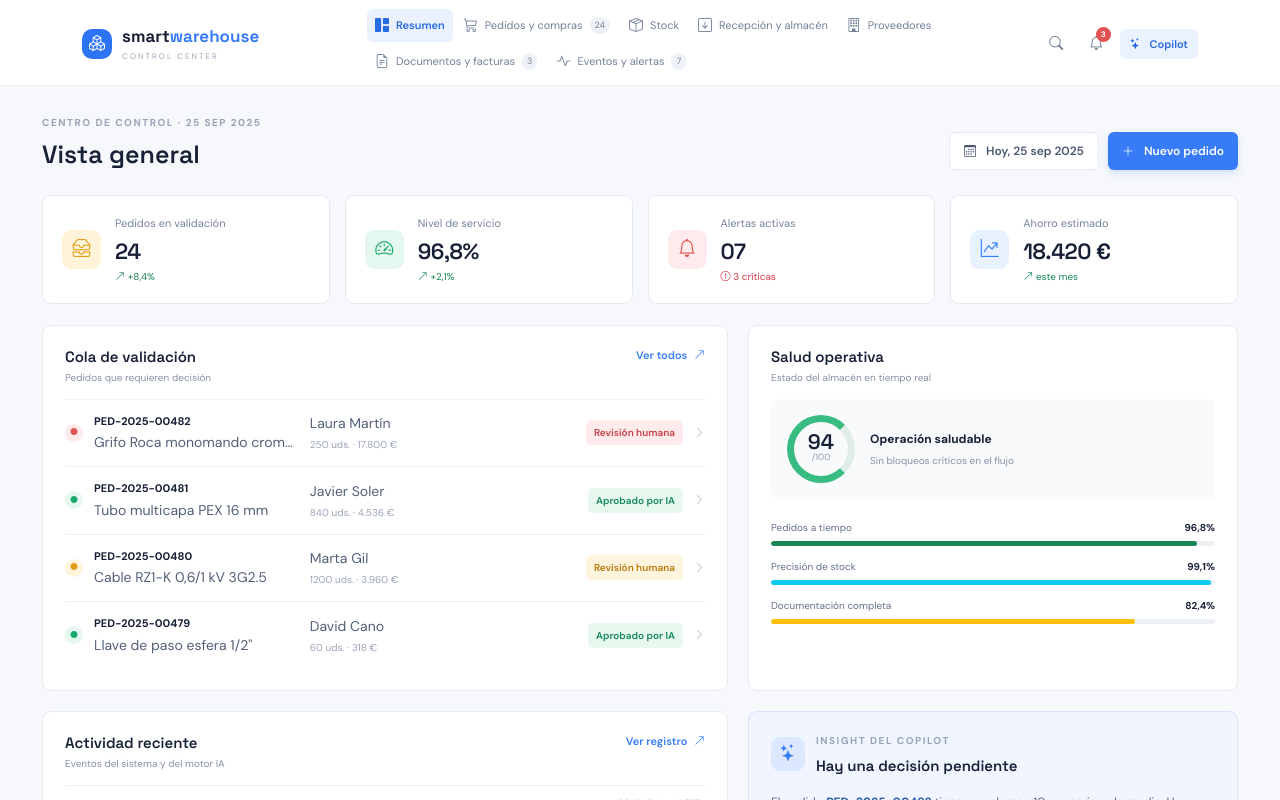
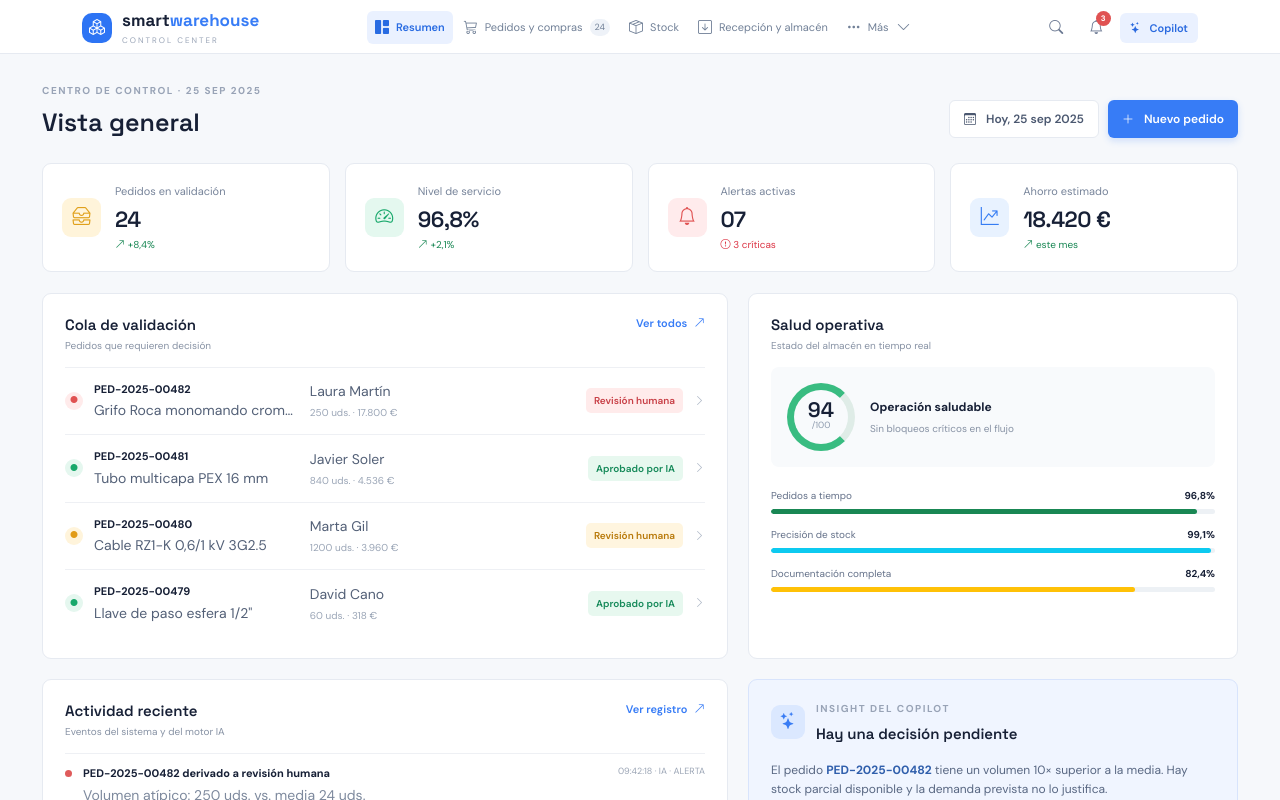
Before and after one commit to neria-rafapenya/smart-warehouse, a React (Vite) app: page / in a window 1280 px wide. Shown: the top 800 px of the page. Built offline with nearby package versions, Linux system fonts and the light colour scheme.

Commit message:
feat: group secondary navigation in dropdown

```diff
--- /dev/null
+++ b/src/dropdown.css
@@ -0,0 +1 @@
+.top-dropdown{position:relative}.top-dropdown summary{list-style:none;cursor:pointer}.top-dropdown summary::-webkit-details-marker{display:none}.top-dropdown .dropdown-chevron{font-size:9px;margin-left:1px}.top-dropdown[open] summary{background:#eaf1ff;color:#286be2}.top-dropdown .dropdown-menu{position:absolute;top:calc(100% + 5px);left:0;min-width:205px;padding:6px;background:#fff;border:1px solid var(--line);border-radius:8px;box-shadow:0 10px 25px rgba(19,35,64,.12);z-index:5}.top-dropdown .dropdown-item{display:flex;align-items:center;gap:8px;padding:9px 10px;color:#718097;font-size:11px;border-radius:5px;text-decoration:none}.top-dropdown .dropdown-item i{font-size:14px}.top-dropdown .dropdown-item em{font-style:normal;font-size:9px;background:#eef2f8;border-radius:9px;padding:2px 5px;margin-left:auto}.top-dropdown .dropdown-item:hover,.top-dropdown .dropdown-item.active{background:#eaf1ff;color:#286be2}
--- a/src/main.jsx
+++ b/src/main.jsx
@@ -6,6 +6,7 @@ import 'bootstrap-icons/font/bootstrap-icons.css'
 import './styles.css'
 import './detail.css'
 import './topnav.css'
+import './dropdown.css'
 import App from './App'
 
 createRoot(document.getElementById('root')).render(
```
Also changed, not shown: src/App.jsx (+1 -1 lines).
